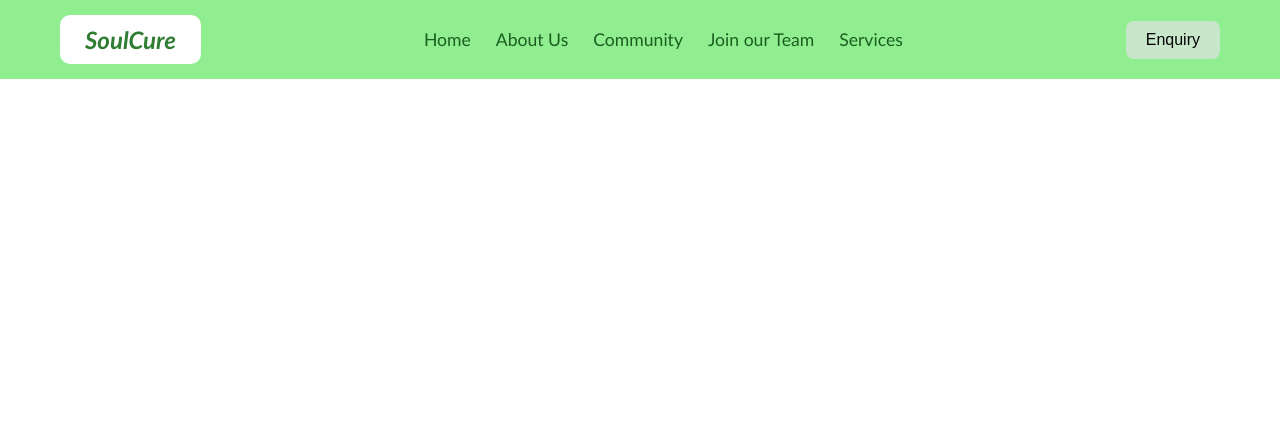
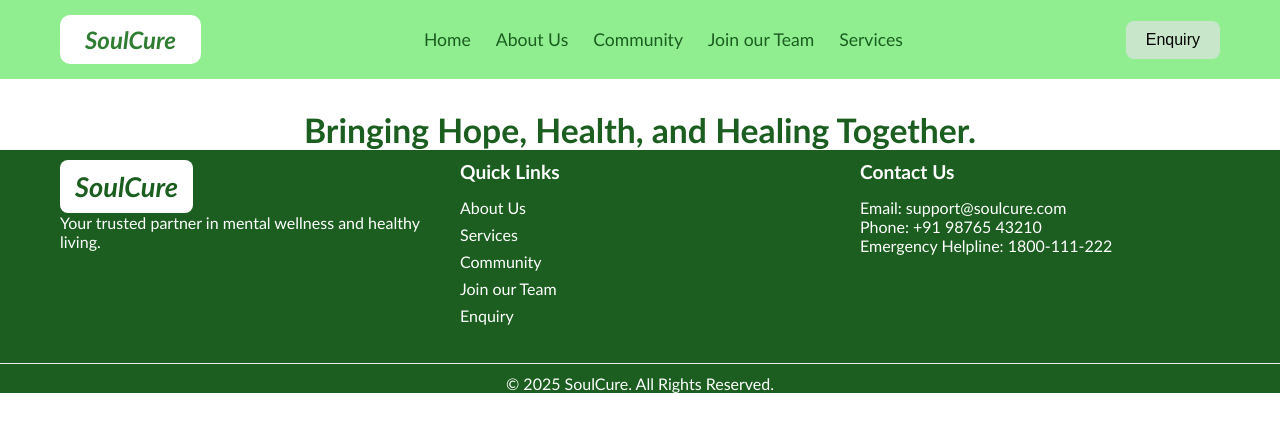
Before and after one commit to ankit-70177/SoulCure, a plain HTML site: page index.html in a window 1280 px wide. Drawn offline with Linux system fonts and the light colour scheme.

Commit message:
added footer

```diff
--- a/index.html
+++ b/index.html
@@ -11,7 +11,7 @@
     <nav class="navbar">
       <h1 class="logo">SoulCure</h1>
       <ul class="nav-links">
-        <li><a href="#">Home</a></li>
+        <li><a href=https:google.com>Home</a></li>
         <li><a href="#">About Us</a></li>
         <li><a href="#">Community</a></li>
         <li><a href="#">Join our Team</a></li>
@@ -20,5 +20,48 @@
       <button class="enquiry-btn">Enquiry</button>
     </nav>
   </header>
+
+
+<main class="main">
+    <div>
+      <div>
+        <h3>Bringing Hope, Health, and Healing Together.</h3>
+      </div>
+    </div>
+
+  </main>
+
+  <footer class="footer">
+  <div class="footer-container">
+
+    <div class="footer-section about">
+      <h2 class="footer-logo">SoulCure</h2>
+      <p>Your trusted partner in mental wellness and healthy living.</p>
+    </div>
+
+    <div class="footer-section links">
+      <h3>Quick Links</h3>
+      <ul>
+        <li><a href="#">About Us</a></li>
+        <li><a href="#">Services</a></li>
+        <li><a href="#">Community</a></li>
+        <li><a href="#">Join our Team</a></li>
+        <li><a href="#">Enquiry</a></li>
+      </ul>
+    </div>
+
+    <div class="footer-section contact">
+      <h3>Contact Us</h3>
+      <p>Email: support@soulcure.com</p>
+      <p>Phone: +91 98765 43210</p>
+      <p>Emergency Helpline: 1800-111-222</p>
+    </div>
+  </div>
+
+  <div class="footer-bottom">
+    <p>© 2025 SoulCure. All Rights Reserved.</p>
+  </div>
+</footer>
+
 </body>
 </html>
--- a/style.css
+++ b/style.css
@@ -6,6 +6,7 @@
 
 body {
   font-family: 'Trebuchet MS', sans-serif;
+
 }
 
 
@@ -68,3 +69,75 @@ header {
   background-color: #81C784;
 
 }
+
+.main {
+  flex: 1;
+  padding-top: 110px;  /* push main below fixed header */
+  text-align: center;
+  font-size: 1.8rem;
+  color: #1B5E20;
+}
+
+
+
+
+.footer {
+  background-color: #1B5E20;
+  color: white;
+  /* padding: 40px 0;
+  width: 100%; */
+
+}
+
+
+.footer-container {
+  display: flex;
+  justify-content: space-around;
+  flex-wrap: wrap;
+  max-width: 1200px;
+  margin: auto;
+}
+
+.footer-section {
+  flex: 1;
+  margin: 10px 20px;
+}
+
+.footer-section h3 {
+  margin-bottom: 15px;
+  font-size: 1.2rem;
+}
+
+.footer-logo {
+  font-size: 1.7rem;
+  font-style: italic;
+  background-color: white;
+  color: #1B5E20;
+  padding: 10px 15px;
+  border-radius: 8px;
+  display: inline-block;
+}
+
+.footer-section ul {
+  list-style: none;
+}
+
+.footer-section ul li {
+  margin: 8px 0;
+}
+
+.footer-section ul li a {
+  color: white;
+  text-decoration: none;
+}
+
+.footer-section ul li a:hover {
+  text-decoration: underline;
+}
+
+.footer-bottom {
+  text-align: center;
+  margin-top: 20px;
+  padding-top: 10px;
+  border-top: 1px solid #eee;
+}
```
